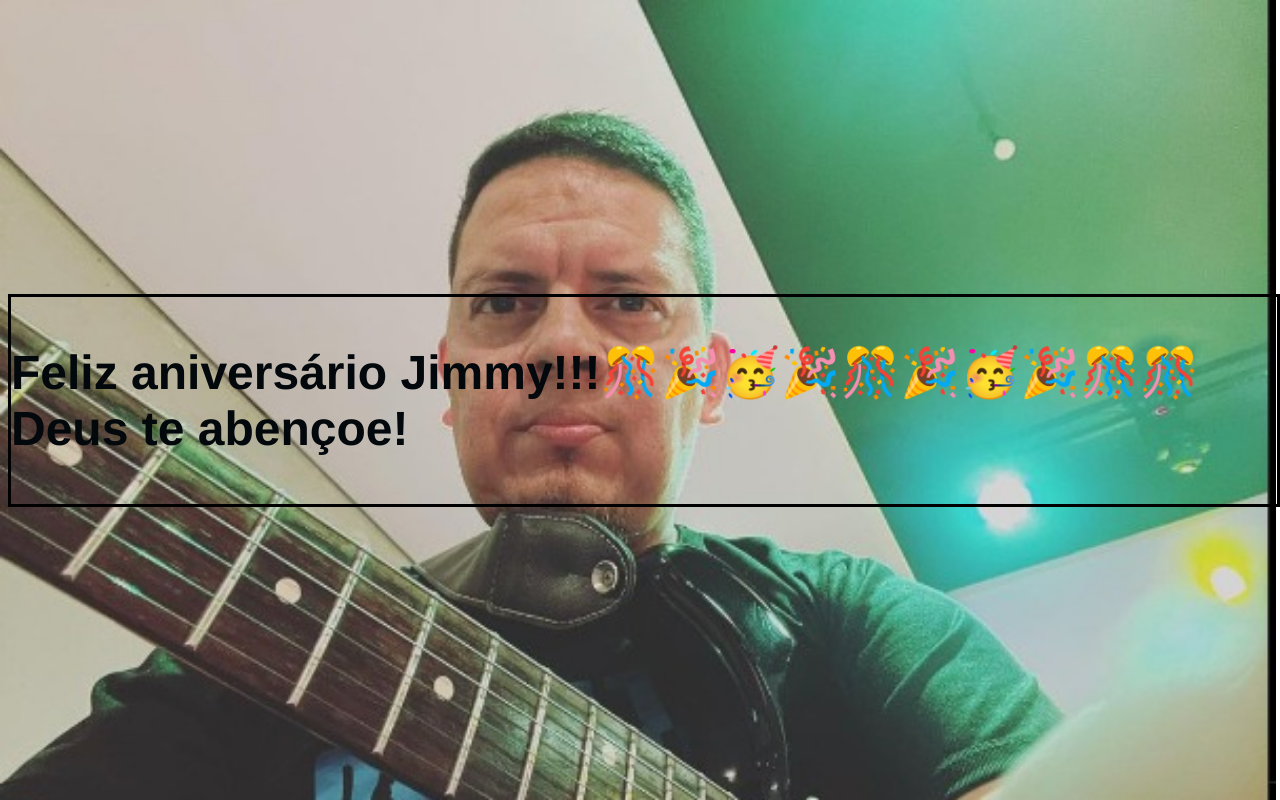
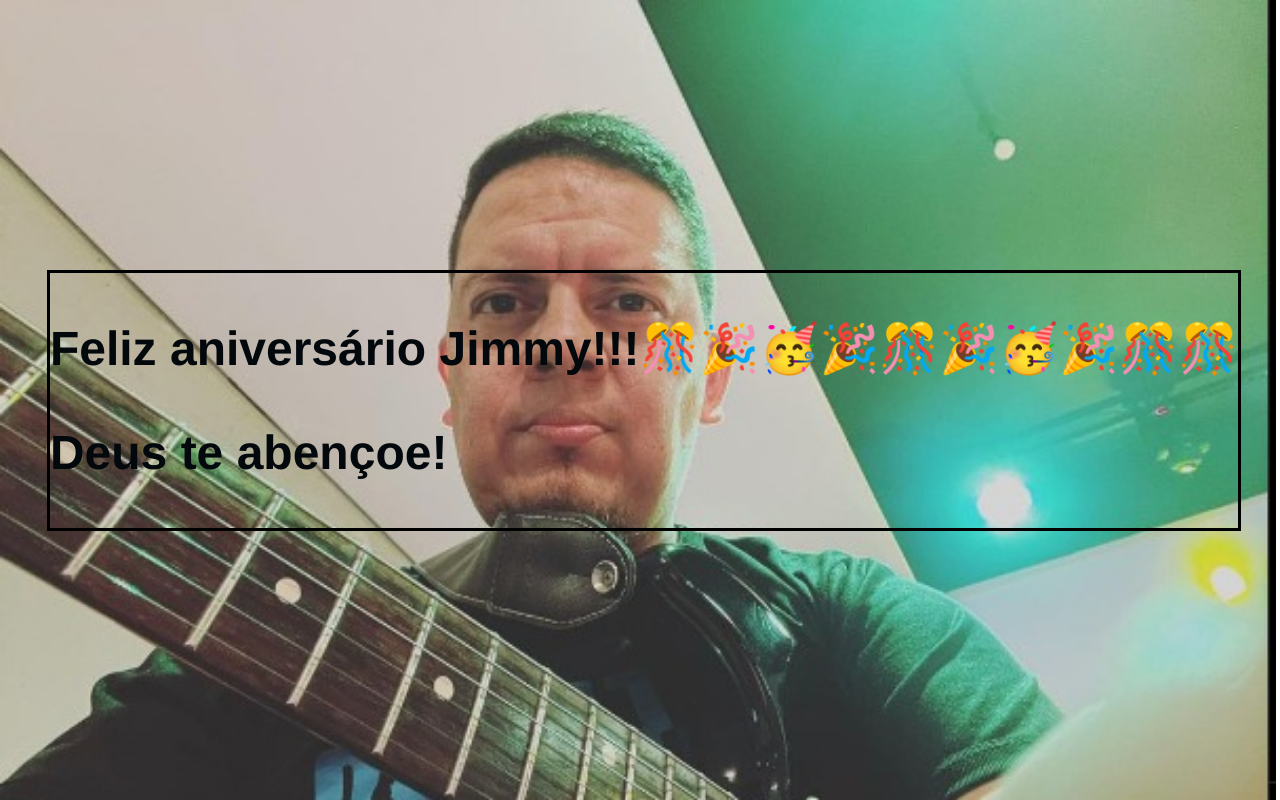
Before and after one commit to Car-teiro/jimmyversario, a plain HTML site: page index.html in a window 1280 px wide. Drawn offline with Linux system fonts and the light colour scheme.

Commit message:
Update index.html

```diff
--- a/index.html
+++ b/index.html
@@ -10,7 +10,8 @@
 
     <div class="nSeiCentralizar">
         <div class="bordinha">
-        <p class="frase">Feliz aniversário Jimmy!!!🎊🎉🥳🎉🎊🎉🥳🎉🎊🎊   Deus te abençoe! </p>
+        <p class="frase">Feliz aniversário Jimmy!!!🎊🎉🥳🎉🎊🎉🥳🎉🎊🎊 </p>
+            <p class="frase">  Deus te abençoe! </p>
 
     </div>
     </div>
```
